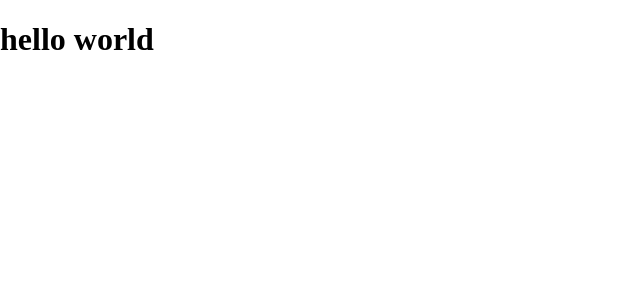
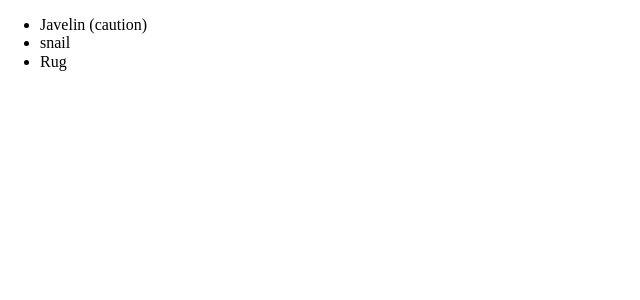
Before and after one commit to Quanluis/redux-cart, a React (Create React App) app: page / in a window 1280 px wide. Shown: the top 300 px of the page, without its empty margins (0-640 px from the left). Built offline with nearby package versions, Linux system fonts and the light colour scheme.

Commit message:
created a product line component that is linked to the store

```diff
--- a/src/App.js
+++ b/src/App.js
@@ -1,14 +1,14 @@
 import React, { Component } from 'react';
 import './App.css';
 import { connect } from 'react-redux';
+
+import ProductList from './ProductList';
 
 class App extends Component {
   render() {
     return (
       <div>
-        <h1>
-          hello world
-        </h1>
+        <ProductList products = {this.props.products}/>
       </div>
     );
   }
--- /dev/null
+++ b/src/ProductList.js
@@ -0,0 +1,11 @@
+import React from 'react';
+
+const productList = props => {
+    const ProductItems = props.products.map(product => product.name).map(name => <li>{name}</li>);
+    return (
+        <ul>
+            {ProductItems}
+        </ul>
+    )
+}
+export default productList;
--- a/src/products/index.js
+++ b/src/products/index.js
@@ -20,7 +20,7 @@
     }
 ];
 
-const reducer = (state={initialState}, action) => {
+const reducer = (state= initialState, action) => {
     console.log('product stuff')
     return state;
 
```
Also changed, not shown: src/Product.js (added).
